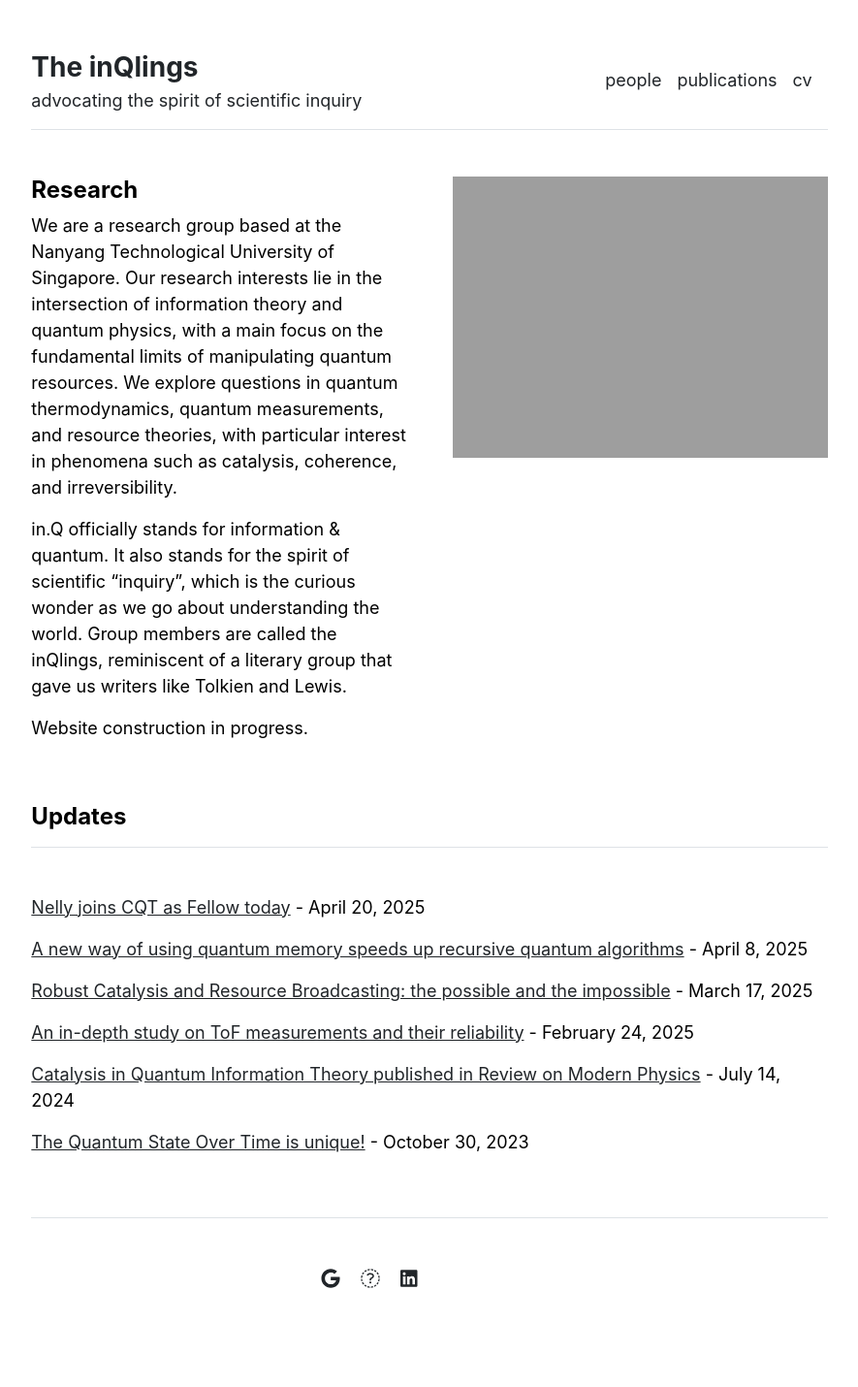
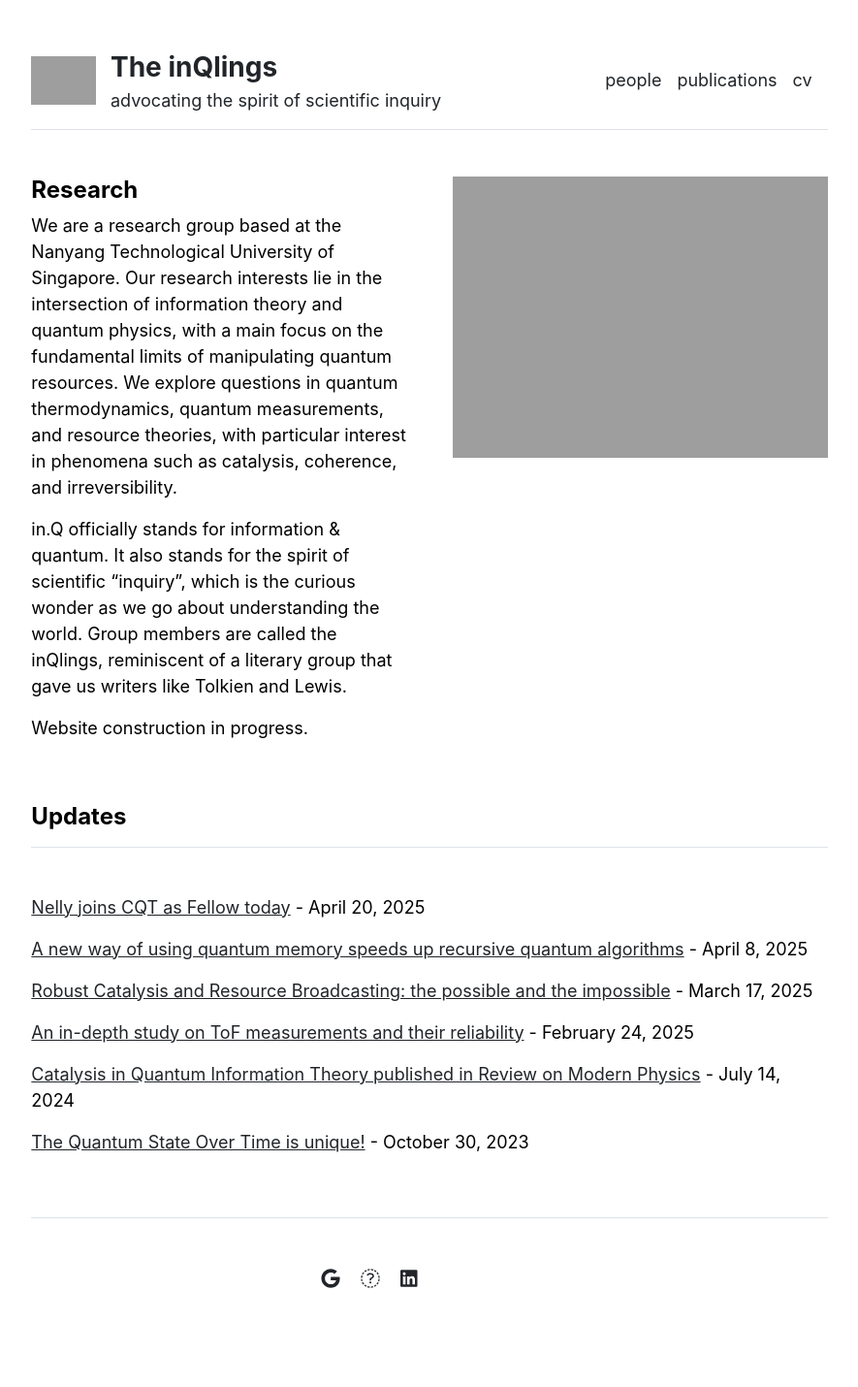
Before and after one commit to nelly-ng/nelly-ng.github.io, a Jekyll site: the page built from index.md, in a window 1280 px wide. Shown: the whole page at 97% size, without its empty margins (197-1082 px from the left). Built offline with Jekyll 4.4.1, drawn with Linux system fonts in a browser that asks for light colours.

Commit message:
Update header.html

```diff
--- a/_includes/header.html
+++ b/_includes/header.html
@@ -1,12 +1,16 @@
 <header class="d-flex flex-column flex-md-row align-items-center pb-3 mb-5 border-bottom">
+   <div class="d-flex align-items-center">
+  <img src="{{ site.github.url }}/assets/logo.png" alt="The inQlings Logo" style="height: 50px; margin-right: 15px;">
   <div>
     <a href="{{ site.github.url }}/" class="d-flex align-items-center text-decoration-none">
       <span class="fs-3 fw-bold">{{ site.title }}</span>
     </a>
+
     <a href="{{ site.github.url }}/" class="d-flex align-items-center text-decoration-none">
       <span>{{ site.description }}</span>
     </a>
   </div>
+   </div>
   <nav class="d-inline-flex mt-2 mt-md-0 ms-md-auto">
     {% for item in site.data.settings.menu %}
       <a class="me-3 py-2 text-decoration-none" href="{{ site.github.url }}{{ item.url }}">{{ item.name }}</a>
```
